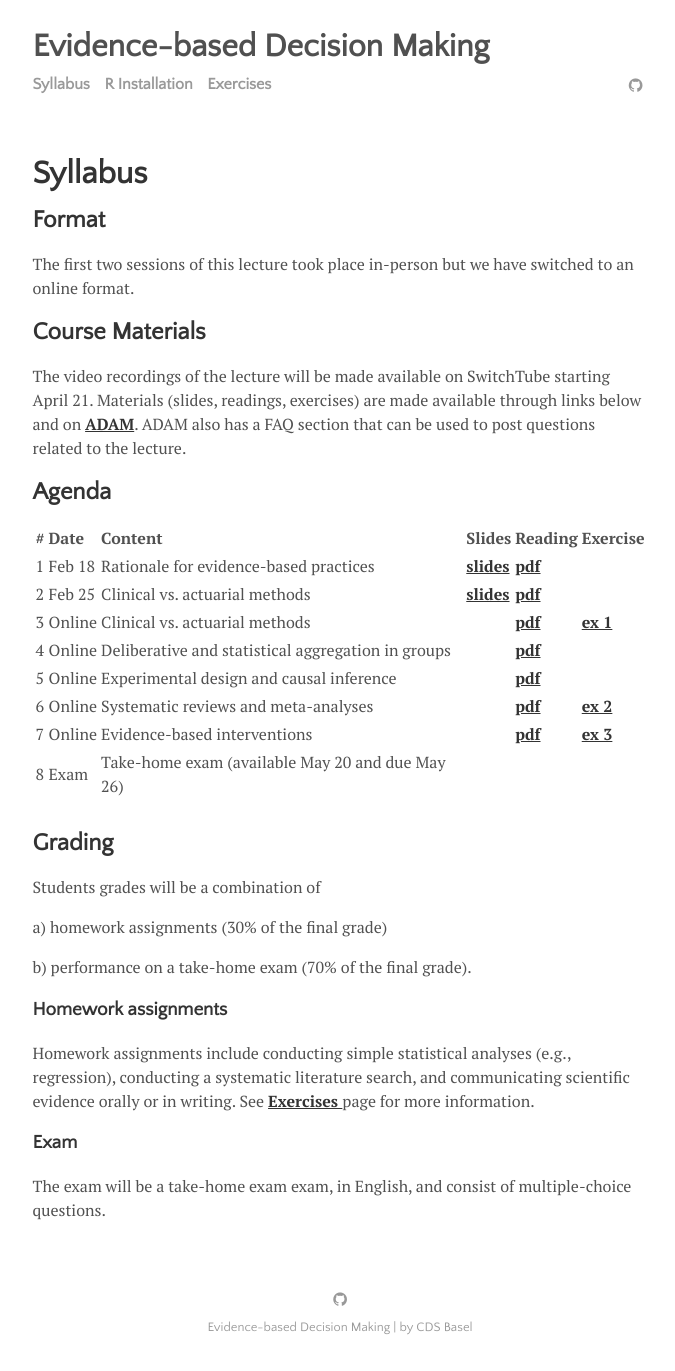
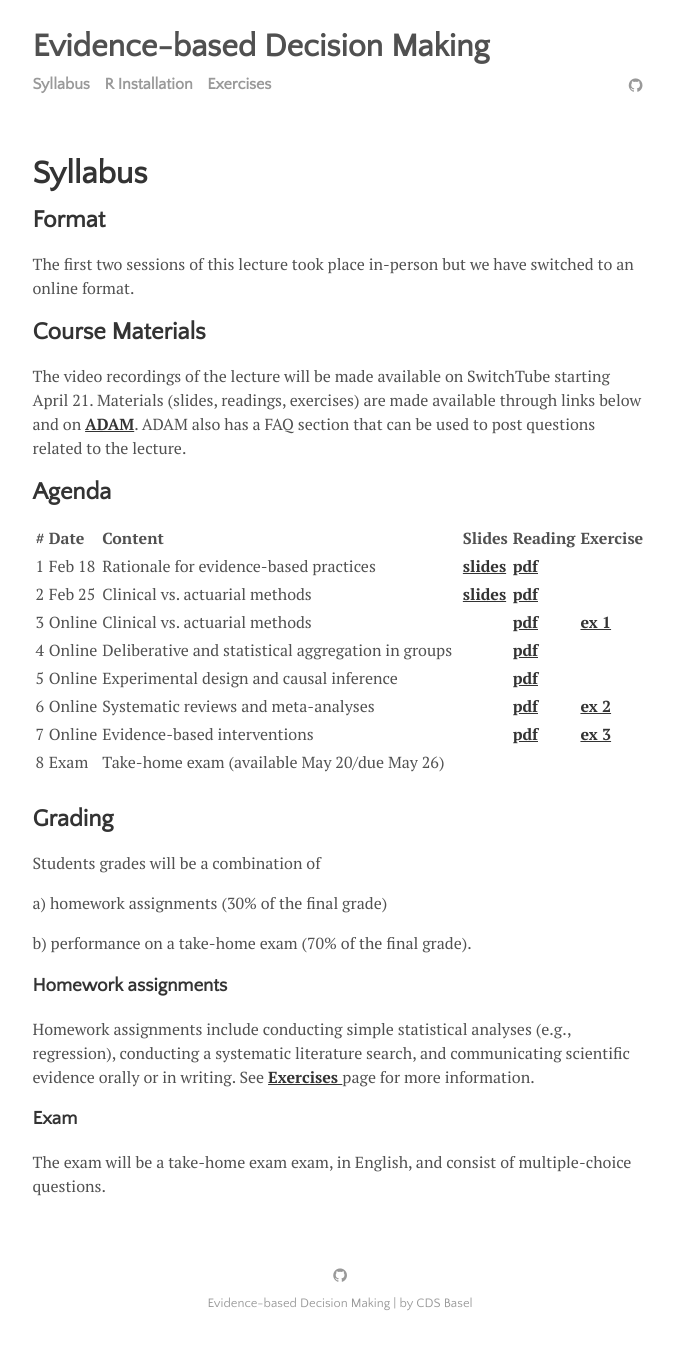
Before and after one commit to matarui/evidencebaseddm, a Jekyll site: the page built from menu/syllabus.md, in a window 1280 px wide. Shown: the whole page, without its empty margins (300-975 px from the left). Built offline with Jekyll 4.4.1, drawn with Linux system fonts in a browser that asks for light colours; after the commit the page ends 1347 px from its top, so only the background shows below that.

Commit message:
Update syllabus.md

```diff
--- a/menu/syllabus.md
+++ b/menu/syllabus.md
@@ -20,7 +20,7 @@
 | 5 | Online | Experimental design and causal inference | | <a href="http://matarui.github.io/evidencebaseddm/assets/literature/Varian_2016_PNAS.pdf"><b>pdf| |
 | 6 | Online | Systematic reviews and meta-analyses | | <a href="http://matarui.github.io/evidencebaseddm/assets/literature/Gurevitch_2018_Nature.pdf"><b>pdf| <a href="https://matarui.github.io/evidencebaseddm/menu/projects.html"><b>ex 2</b></a> |
 | 7 | Online | Evidence-based interventions | |<a href="http://matarui.github.io/evidencebaseddm/assets/literature/Michie_2011_ImplementScience.pdf"><b>pdf |<a href="https://matarui.github.io/evidencebaseddm/menu/projects.html"><b>ex 3</b></a>  |
-| 8 | Exam | Take-home exam (available May 20 and due May 26) | | | |
+| 8 | Exam | Take-home exam (available May 20/due May 26) | | | |
 
 ## Grading
 Students grades will be a combination of
```
